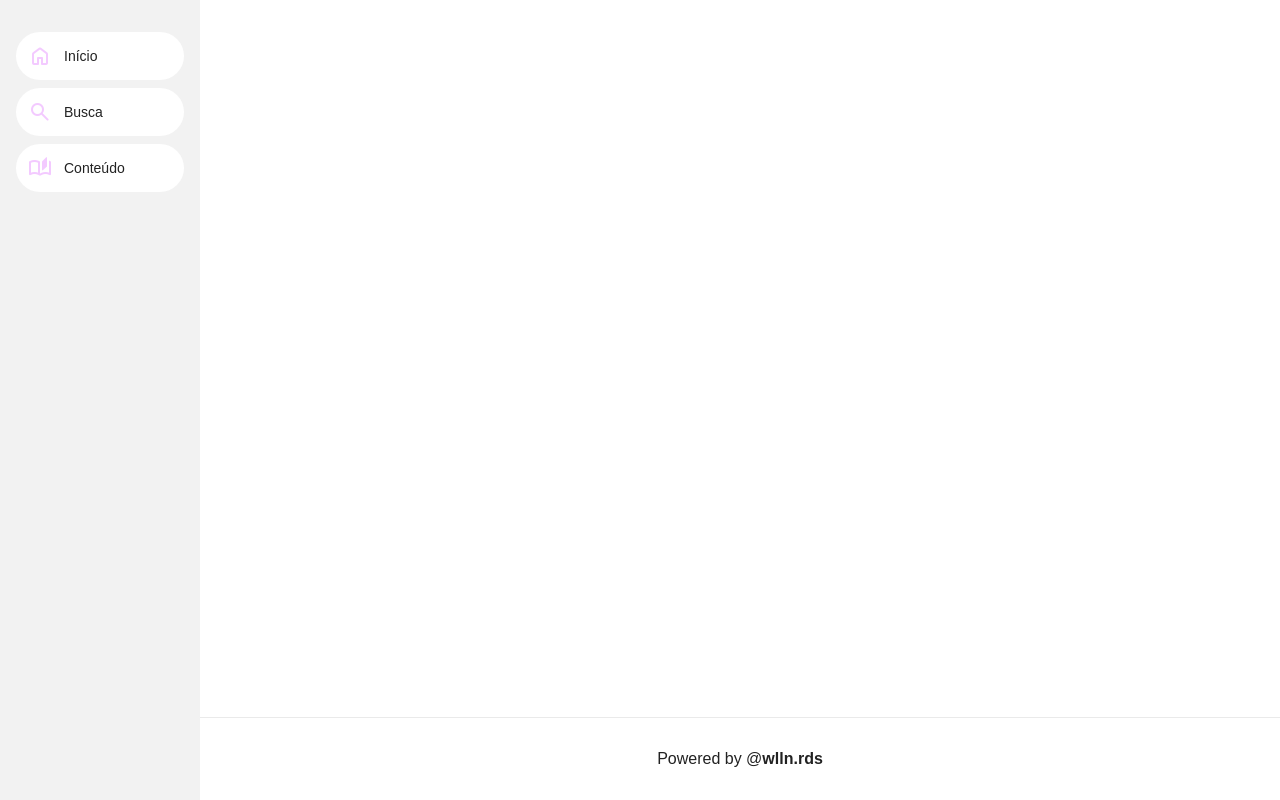
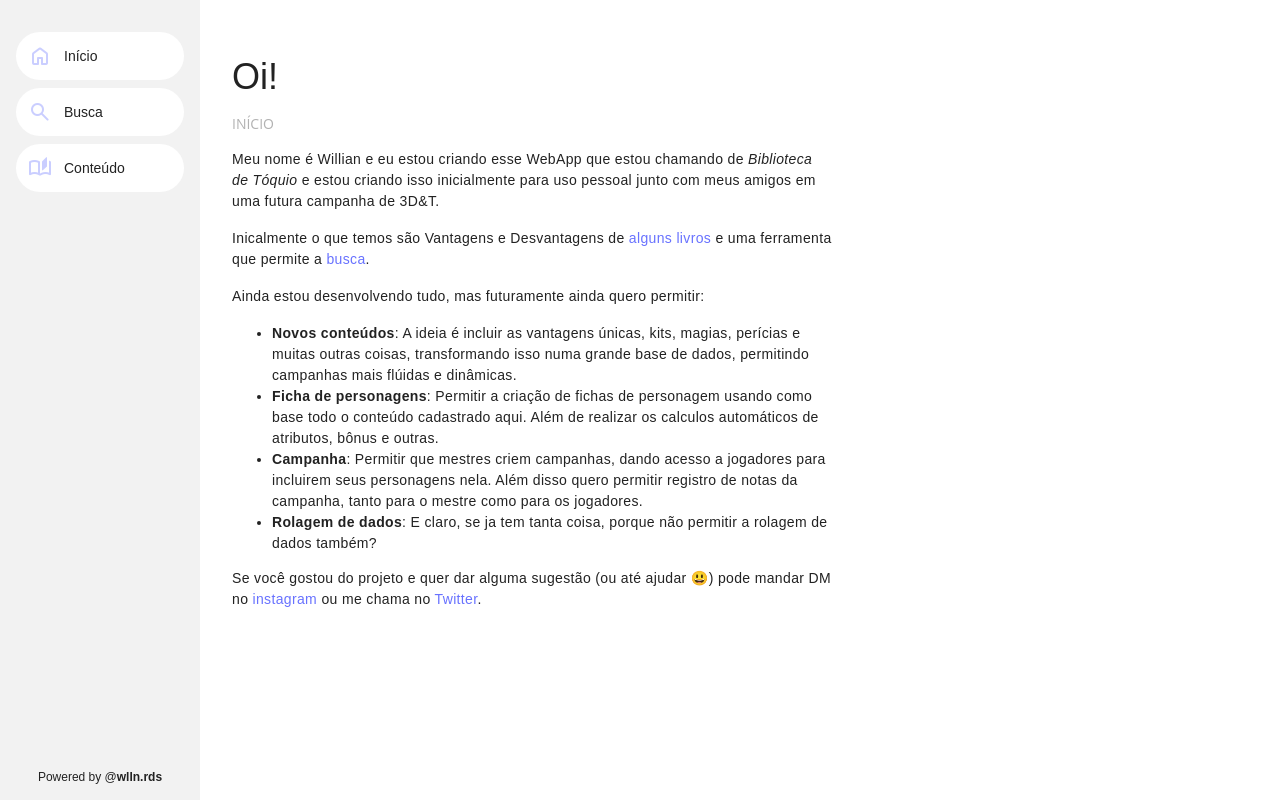
Before and after one commit to wllnrds/tokyobible, a Next.js app: page / in a window 1280 px wide. Built offline with nearby package versions, Linux system fonts and the light colour scheme; a web font is replaced by a local one.

Commit message:
Atualizações
Atualizei a home e fiz umas melhorias

```diff
--- a/components/layout/Base.module.scss
+++ b/components/layout/Base.module.scss
@@ -19,19 +19,3 @@
 		padding: 32px;
 	}
 }
-
-.footer {
-	height: fit-content;
-	display: flex;
-	padding: 2rem 0;
-	border-top: 1px solid #eaeaea;
-	justify-content: center;
-	align-items: center;
-}
-
-.footer a {
-	display: flex;
-	justify-content: center;
-	align-items: center;
-	flex-grow: 1;
-}
--- a/components/layout/ContentBlock/index.js
+++ b/components/layout/ContentBlock/index.js
@@ -14,7 +14,7 @@ function ContentBlock({ title = "Título ausente" , cover = "/static/images/plac
         <a className={ styles.block }>
             <div className={ styles.title }>{ title }</div>
             <div className={ styles.cover }>
-                <Image src={ cover } width={ 1000 } height={ 654 } layout="responsive" />
+                <Image src={ cover } alt="Capa" width={ 1000 } height={ 654 } layout="responsive" />
             </div>
         </a>
     </Link>
--- a/components/layout/Page/Description.js
+++ b/components/layout/Page/Description.js
@@ -1,8 +1,37 @@
 import { PortableText } from '@portabletext/react';
+import Link from 'next/link';
 import styles from './Page.module.scss';
+
+
+
+const serializers = {
+    marks: {
+        internalLink: ({ value, children }) => {
+            let href = null
+
+            switch (value.ref_type) {
+                case 'rule':
+                    href = `/${ value.type_slug }/${ value.slug }`
+                    break;
+                case 'source':
+                    href = `/content/${ value.slug }`
+                    break;
+                default:
+                    break;
+            }
+
+            if(href){
+                return <Link href={ href }><a>{ children }</a></Link>
+            }else{
+                return children
+            }
+        }
+    }
+}
 
 export default function Description( props ){
     return <article className={ styles.description }>
-        { props.value && <PortableText { ...props } /> }
+        { props.value && <PortableText { ...props } components={ serializers } /> }
+        { props.children }
     </article>
 }
--- a/components/layout/Page/Page.module.scss
+++ b/components/layout/Page/Page.module.scss
@@ -38,6 +38,14 @@
     font-size: 14px;
     line-height: 1.5 !important;
     letter-spacing: 0.35px;
+
+    a{
+        color: var(--color-main);
+
+        &:hover{
+            text-decoration: underline;
+        }
+    }
 }
 
 .list{
--- a/components/layout/Tab/Menu.module.scss
+++ b/components/layout/Tab/Menu.module.scss
@@ -3,6 +3,7 @@
     background-color: var(--text-color-grade-1);
     padding: 32px 16px 16px 16px;
     display: flex;
+    flex-direction: column;
 
     @media (max-width: 480px) {
         width: fit-content
@@ -12,6 +13,7 @@
 .menu{
     display: flex;
     flex-direction: column;
+    flex: 1;
     margin: 0px;
     padding: 0px;
     width: 100%;
@@ -107,3 +109,18 @@
         }
     }
 }
+
+.footer {
+	height: fit-content;
+	display: flex;
+	justify-content: center;
+	align-items: center;
+	font-size: 12px;
+}
+
+.footer a {
+	display: flex;
+	justify-content: center;
+	align-items: center;
+	flex-grow: 1;
+}
--- a/components/layout/Tab/index.js
+++ b/components/layout/Tab/index.js
@@ -8,5 +8,10 @@ export default function Tab(){
             <Item text="Busca" icon="search" href="/search" />
             <Item text="Conteúdo" icon="auto_stories" href="/content" />
         </menu>
+        <footer className={styles.footer}>
+            <a href="https://instagram.com/wlln.rds" target="_blank" rel="noopener noreferrer">
+                Powered by @<strong>wlln.rds</strong>
+            </a>
+        </footer>
     </aside>
 }
--- a/components/layout/index.js
+++ b/components/layout/index.js
@@ -17,11 +17,6 @@ export default function Layout({ children }) {
                 <div className={ styles.content }>
                     {children}
                 </div>
-                <footer className={styles.footer}>
-                    <a href="https://instagram.com/wlln.rds" target="_blank" rel="noopener noreferrer">
-                        Powered by @<strong>wlln.rds</strong>
-                    </a>
-                </footer>
             </section>
         </div>
     )
--- a/pages/content/index.js
+++ b/pages/content/index.js
@@ -80,7 +80,7 @@ export default function Page({ data }) {
 	)
 }
 
-const query_default = groq`*[ _type == "source" ]{ _id, name, "type" : type->slug.current, "cover": image.asset->url, "slug": slug.current }`
+const query_default = groq`*[ _type == "source" ]{ _id, name, "type" : type->slug.current, "cover": image.asset->url, "slug": slug.current } | order( name )`
 
 export async function getStaticProps(context) {
     let data = await client.fetch(query_default)
--- a/pages/index.js
+++ b/pages/index.js
@@ -1,13 +1,26 @@
-import Layout from '../components/layout'
-import styles from '../styles/Home.module.scss'
+import Link from 'next/link'
+import Layout, { Page as ContentPage, Main, Breadcumbs, ViewBlock } from '../components/layout'
 
 export default function Page() {
 	return (
-		<main className={styles.main}>
-			{/* <div className={styles.search}>
-				<input type="search" />
-			</div> */}
-		</main>
+		<Main>
+			<ViewBlock.Header title={ "Oi!" }/>
+			<Breadcumbs data={ [ { text: "Início", active: true } ] } />
+			<ContentPage.Description>
+				<div style={{ maxWidth: "600px" }}>
+					<p>Meu nome é Willian e eu estou criando esse WebApp que estou chamando de <em>Biblioteca de Tóquio</em> e estou criando isso inicialmente para uso pessoal junto com meus amigos em uma futura campanha de 3D&T.</p>
+					<p>Inicalmente o que temos são Vantagens e Desvantagens de <Link href="/content"><a>alguns livros</a></Link> e uma ferramenta que permite a  <Link href="/search"><a>busca</a></Link>.</p>
+					<p>Ainda estou desenvolvendo tudo, mas futuramente ainda quero permitir:</p>
+					<ul>
+						<li><strong>Novos conteúdos</strong>: A ideia é incluir as vantagens únicas, kits, magias, perícias e muitas outras coisas, transformando isso numa grande base de dados, permitindo campanhas mais flúidas e dinâmicas.</li>
+						<li><strong>Ficha de personagens</strong>: Permitir a criação de fichas de personagem usando como base todo o conteúdo cadastrado aqui. Além de realizar os calculos automáticos de atributos, bônus e outras.</li>
+						<li><strong>Campanha</strong>: Permitir que mestres criem campanhas, dando acesso a jogadores para incluirem seus personagens nela. Além disso quero permitir  registro de notas da campanha, tanto para o mestre como para os jogadores.</li>
+						<li><strong>Rolagem de dados</strong>: E claro, se ja tem tanta coisa, porque não permitir a rolagem de dados também?</li>
+					</ul>
+					<p>Se você gostou do projeto e quer dar alguma sugestão (ou até ajudar 😃) pode mandar DM no  <a rel="noreferrer" target="_blank" href="https://instagram.com/wlln.rds">instagram</a> ou me chama no <a rel="noreferrer" target="_blank" href="https://twitter.com/walmeidaw">Twitter</a>.</p>
+				</div>
+			</ContentPage.Description>
+		</Main>
 	)
 }
 
--- a/styles/globals.scss
+++ b/styles/globals.scss
@@ -6,12 +6,12 @@
   --text-color-grade-2: rgb(34, 34, 34, 0.35);
   --text-color-grade-3: rgb(34, 34, 34, 0.80);
 
-  --color-main: #DD68FF;
-  --color-main-shadow: rgba(220, 104, 255, 0.35);
-  --color-main-light: rgba(220, 104, 255, 0.06);
+  --color-main: #6872ff;
+  --color-main-shadow: rgba(104, 114, 255, 0.35);
+  --color-main-light: rgba(104, 114, 255, 0.06);
 
-  --color-vantagem: rgb(0, 255, 136);
-  --color-desvantagem: rgb(251, 27, 27);
+  --color-vantagem: rgb(42, 214, 191);
+  --color-desvantagem: rgb(255, 136, 0);
 
   --shadow-color: 0deg 0% 60%;
   --shadow-elevation-medium:
```
Also changed, not shown: pages/[type]/[slug].js (+5 -2 lines).
